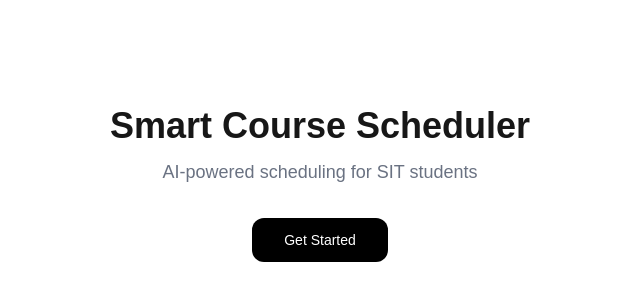
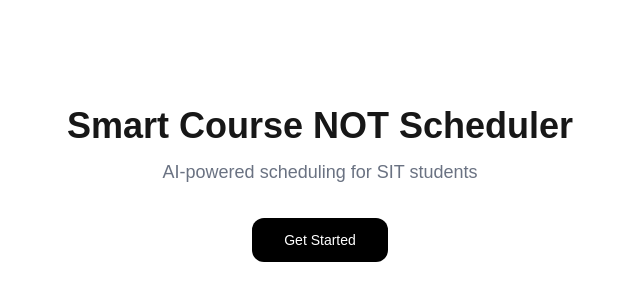
Before and after one commit to Hellobot99/prototype_1, a Next.js app: page / in a window 1280 px wide. Shown: the part 216-516 px from the top of the page, without its empty margins (320-960 px from the left). Built offline with nearby package versions, Linux system fonts and the light colour scheme.

Commit message:
Test - 1
Test to see if the changes can be seen for this branch without merging to the main

```diff
--- a/src/app/page.tsx
+++ b/src/app/page.tsx
@@ -1,7 +1,7 @@
 export default function Home() {
   return (
     <div className="min-h-screen flex flex-col items-center justify-center bg-white">
-      <h1 className="text-4xl font-bold mb-3">Smart Course Scheduler</h1>
+      <h1 className="text-4xl font-bold mb-3">Smart Course NOT Scheduler</h1>
       <p className="text-gray-500 mb-8 text-lg">AI-powered scheduling for SIT students</p>
       <a
         href="/login"
```
